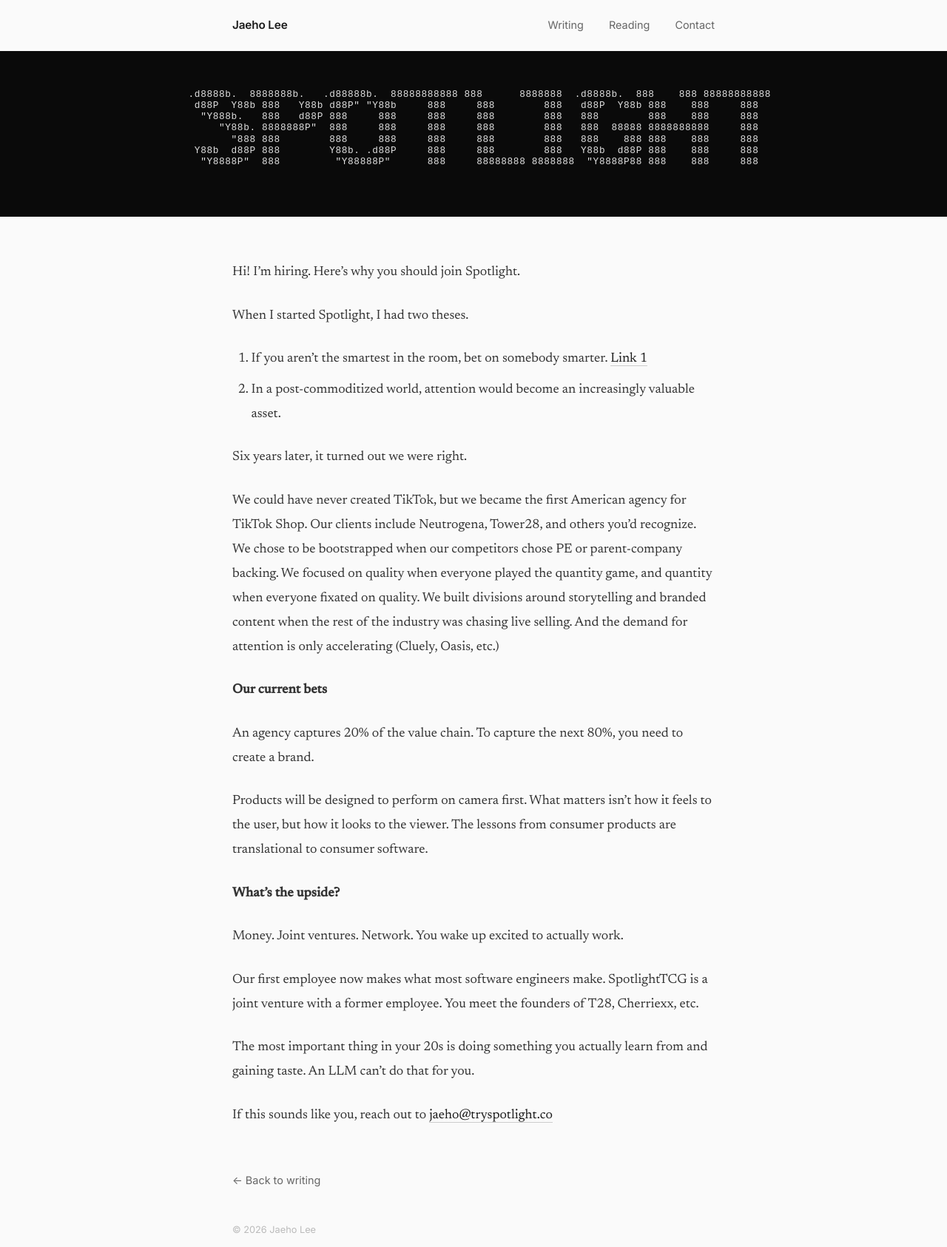
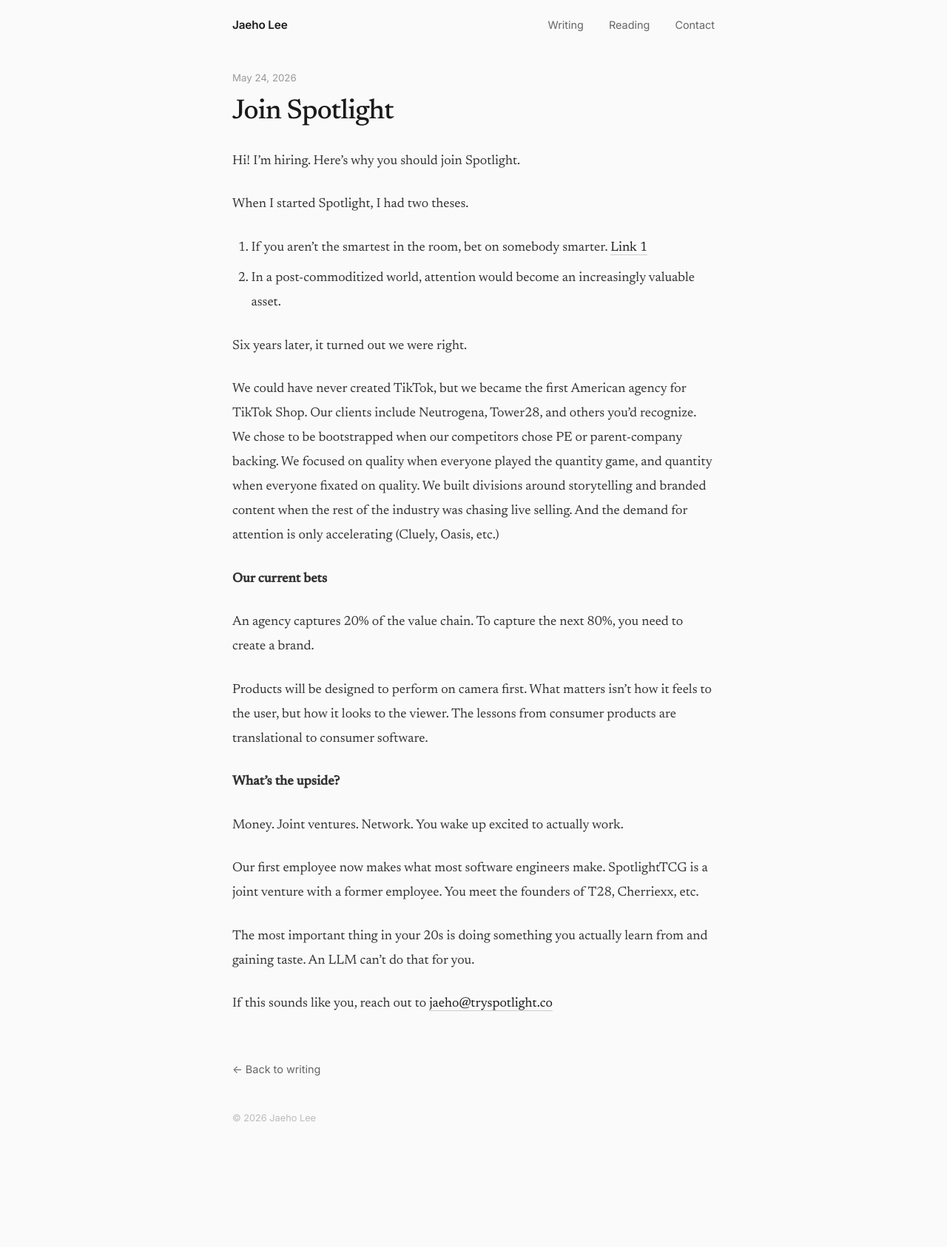
Before and after one commit to jaehospotlight/jaeho, a Jekyll site: the page built from _posts/2026-05-24-Join-Spotlight.md, in a window 1280 px wide. Shown: the whole page at 74% size. Built offline with Jekyll 4.4.1, drawn with Linux system fonts in a browser that asks for light colours; after the commit the page ends 1535 px from its top, so only the background shows below that.

Commit message:
Remove ASCII banner layout
Co-Authored-By: Claude Opus 4.6 (1M context) <noreply@anthropic.com>

```diff
--- a/_layouts/spotlight.html
+++ /dev/null
@@ -1,69 +0,0 @@
-<!DOCTYPE html>
-<html lang="en">
-<head>
-  <meta charset="UTF-8">
-  <meta name="viewport" content="width=device-width, initial-scale=1.0">
-  <title>{{ page.title }} — {{ site.title }}</title>
-  <meta name="description" content="{{ page.description | default: page.excerpt | strip_html | truncate: 160 }}">
-  <link rel="stylesheet" href="{{ '/assets/css/style.css' | relative_url }}">
-  <link rel="preconnect" href="https://fonts.googleapis.com">
-  <link href="https://fonts.googleapis.com/css2?family=Inter:wght@400;500;600&family=Newsreader:ital,wght@0,400;0,500;1,400&display=swap" rel="stylesheet">
-  <style>
-    .ascii-banner {
-      background: #0a0a0a;
-      width: 100%;
-      padding: 3rem 1rem;
-      margin-bottom: 2rem;
-      overflow: hidden;
-    }
-    .ascii-banner pre {
-      color: #e0e0e0;
-      font-family: 'Courier New', monospace;
-      font-size: clamp(0.35rem, 1.1vw, 0.75rem);
-      line-height: 1.2;
-      text-align: center;
-      margin: 0 auto;
-      white-space: pre;
-      letter-spacing: 0.05em;
-    }
-  </style>
-</head>
-<body>
-  <nav class="nav">
-    <a href="{{ '/' | relative_url }}" class="nav-name">{{ site.title }}</a>
-    <div class="nav-links">
-      <a href="{{ '/blog' | relative_url }}">Writing</a>
-      <a href="{{ '/reading' | relative_url }}">Reading</a>
-      <a href="mailto:jaeho@tryspotlight.co">Contact</a>
-    </div>
-  </nav>
-
-  <div class="ascii-banner">
-    <pre>
-  .d8888b.  8888888b.   .d88888b.  88888888888 888      8888888  .d8888b.  888    888 88888888888
- d88P  Y88b 888   Y88b d88P" "Y88b     888     888        888   d88P  Y88b 888    888     888
-  "Y888b.   888   d88P 888     888     888     888        888   888        888    888     888
-     "Y88b. 8888888P"  888     888     888     888        888   888  88888 8888888888     888
-       "888 888        888     888     888     888        888   888    888 888    888     888
- Y88b  d88P 888        Y88b. .d88P     888     888        888   Y88b  d88P 888    888     888
-  "Y8888P"  888         "Y88888P"      888     88888888 8888888  "Y8888P88 888    888     888
-    </pre>
-  </div>
-
-  <main>
-    <article class="post">
-      <div class="post-content">
-        {{ content }}
-      </div>
-    </article>
-
-    <div class="post-nav">
-      <a href="{{ '/blog' | relative_url }}">&larr; Back to writing</a>
-    </div>
-  </main>
-
-  <footer class="footer">
-    <p>&copy; {{ 'now' | date: "%Y" }} {{ site.title }}</p>
-  </footer>
-</body>
-</html>
```
Also changed, not shown: _posts/2026-05-24-Join-Spotlight.md (+1 -1 lines).
